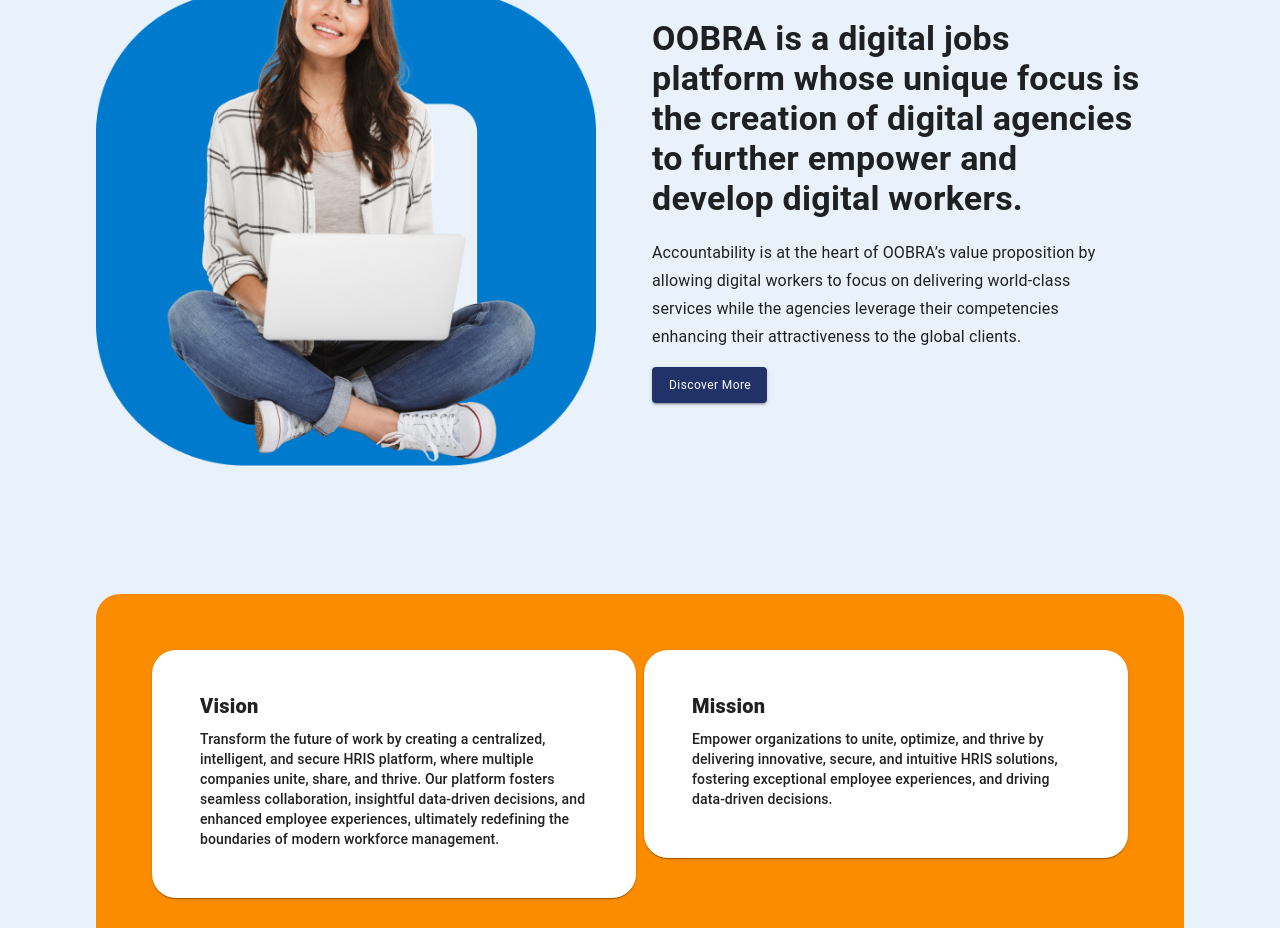
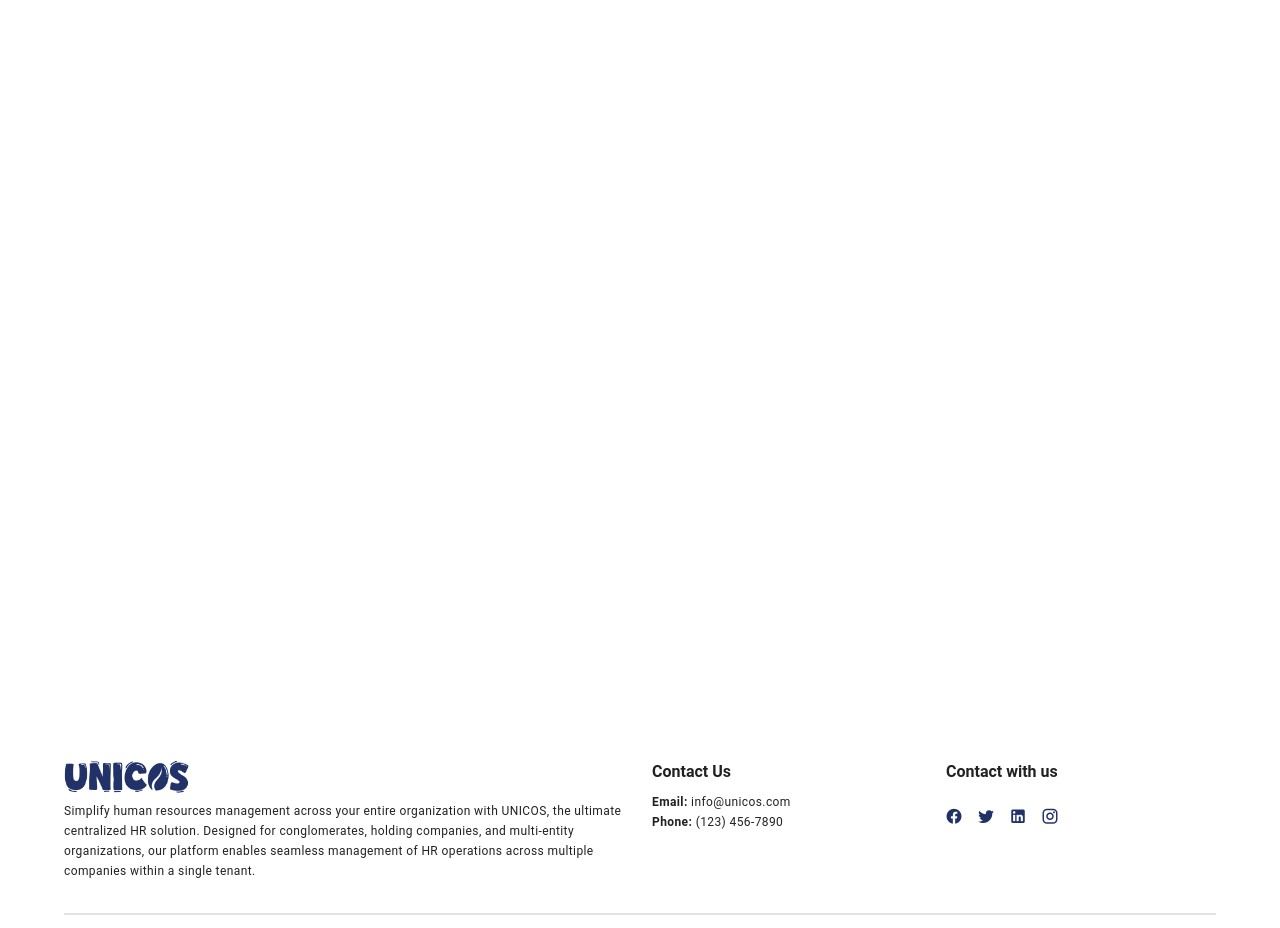
Before and after one commit to LordJato/unicos-web, a Nuxt app: page /about in a window 1280 px wide. Shown: the part 148-1076 px from the top of the page. Built offline with nearby package versions, Linux system fonts and the light colour scheme.

Commit message:
about page

```diff
--- a/pages/about.vue
+++ b/pages/about.vue
@@ -1,177 +1,6 @@
 <template>
   <div id="aboutPage">
-    <VContainer fluid class="pa-0">
-      <PageTitle title="About Us"></PageTitle>
-      <div :class="smAndDown ? '' : 'px-16'">
-        <div id="aboutMainSection" class="pt-6 pb-16 px-8">
-          <VRow justify="center" align="center">
-            <VCol cols="12" md="6" class="d-flex" :class="smAndDown ? 'justify-center' : 'justify-start'">
-              <VImg max-width="500" src="/img/about-us/main.png" />
-            </VCol>
-            <VCol cols="12" md="6">
-              <div :class="smAndDown ? '' : 'pr-10'" class="mt-5">
-                <h1 class="font-weight-bold text-h4">
-                  OOBRA is a digital jobs platform whose unique focus is the
-                  creation of digital agencies to further empower and develop
-                  digital workers.
-                </h1>
-                <div class="text-subtitle-1 mt-5" :class="smAndDown ? '' : 'pr-10'">
-                  Accountability is at the heart of OOBRA’s value proposition by
-                  allowing digital workers to focus on delivering world-class
-                  services while the agencies leverage their competencies
-                  enhancing their attractiveness to the global clients.
-                </div>
-                <div class="mt-4">
-                  <VBtn color="primary" class="text-caption">
-                    Discover More
-                  </VBtn>
-                </div>
-              </div>
-            </VCol>
-          </VRow>
-        </div>
-        <div id="aboutMissionAndVision" class="px-8 py-16">
-          <VSheet class="rounded-xl pa-16" color="warning">
-            <VRow>
-              <VCol cols="12" md="6" class="pa-0 pa-1">
-                <VCard class="rounded-xl pa-8">
-                  <VCardTitle class="font-weight-black text-h6">
-                    Vision
-                  </VCardTitle>
-                  <VCardText class="text-subtitle-2">
-                    Transform the future of work by creating a centralized, intelligent, and secure HRIS platform, where
-                    multiple companies unite, share, and thrive. Our platform fosters seamless collaboration, insightful
-                    data-driven decisions, and enhanced employee experiences, ultimately redefining the boundaries of
-                    modern workforce management.
-                  </VCardText>
-                </VCard>
-              </VCol>
-              <VCol cols="12" md="6" class="pa-0 pa-1">
-                <VCard class="rounded-xl pa-8">
-                  <VCardTitle class="font-weight-black text-h6">
-                    Mission
-                  </VCardTitle>
-                  <VCardText class="text-subtitle-2">
-                    Empower organizations to unite, optimize, and thrive by delivering innovative, secure, and intuitive
-                    HRIS solutions, fostering exceptional employee experiences, and driving data-driven decisions.
-                  </VCardText>
-                </VCard>
-              </VCol>
-            </VRow>
-          </VSheet>
-        </div>
-      </div>
-      <div id="aboutWhoWeAre" class="pt-16">
-        <VSheet class="rounded-bottom pa-16" width="100%" color="white-primary">
-          <VRow justify="center" align="center">
-            <VCol cols="3">
-              <VImg src="/img/about-us/who-we-are-left.png" />
-            </VCol>
-            <VCol cols="6" class="text-center">
-              <h1 class="font-weight-black">Who We Are</h1>
-              <div class="text-h6 px-2 mt-5">
-                We are a team of digital enthusiasts, visionaries, and
-                problem-solvers who share a passion for creating a platform that
-                truly serves the digital workforce. Our backgrounds span
-                technology, entrepreneurship, and design, and we bring a wealth
-                of experience to the table.
-              </div>
-            </VCol>
-            <VCol cols="3">
-              <VImg src="/img/about-us/who-we-are-right.png" />
-            </VCol>
-          </VRow>
-        </VSheet>
-      </div>
-      <h2 class="text-center font-weight-black pt-16 pb-10">
-        What Sets Us Apart
-      </h2>
-      <div :class="smAndDown ? '' : 'px-16'">
-        <div id="aboutSetsUsApart" class="py-6 px-8">
-          <VRow>
-            <VCol cols="12" md="4">
-              <VCard class="rounded-xl pa-5" hover>
-                <VCardTitle>
-                  <VSheet color="primary" class="rounded-xl pa-4 d-flex justify-center align-center" height="80"
-                    width="80">
-                    <VImg src="/img/about-us/tailored-for-digital-worker.svg" />
-                  </VSheet>
-                </VCardTitle>
-                <VCardText>
-                  <div class="font-weight-black my-2 text-subtitle-1">
-                    Tailored for Digital Workers
-                  </div>
-                  <div class="text-subtitle-2 font-weight-medium">
-                    OOBRA is built with the unique needs of digital workers in
-                    mind. We understand the challenges and aspirations of those
-                    in the digital workspace and have designed our platform to
-                    address them.
-                  </div>
-                </VCardText>
-              </VCard>
-            </VCol>
-            <VCol cols="12" md="4">
-              <VCard class="rounded-xl pa-5" hover>
-                <VCardTitle>
-                  <VSheet color="primary" class="rounded-xl pa-4 d-flex justify-center align-center" height="80"
-                    width="80">
-                    <VImg src="/img/about-us/dedicated-to-clients.svg" />
-                  </VSheet>
-                </VCardTitle>
-                <VCardText>
-                  <div class="font-weight-black my-2 text-subtitle-1">
-                    Dedicated to Clients
-                  </div>
-                  <div class="text-subtitle-2 font-weight-medium">
-                    OOBRA is built with the unique needs of digital workers in
-                    mind. We understand the challenges and aspirations of those
-                    in the digital workspace and have designed our platform to
-                    address them.
-                  </div>
-                </VCardText>
-              </VCard>
-            </VCol>
-            <VCol cols="12" md="4">
-              <VCard class="rounded-xl pa-5" hover>
-                <VCardTitle>
-                  <VSheet color="primary" class="rounded-xl pa-4 d-flex justify-center align-center" height="80"
-                    width="80">
-                    <VImg src="/img/about-us/community-driven.svg" />
-                  </VSheet>
-                </VCardTitle>
-                <VCardText>
-                  <div class="font-weight-black my-2 text-subtitle-1">
-                    Community-Driven
-                  </div>
-                  <div class="text-subtitle-2 font-weight-medium">
-                    OOBRA is more than a platform; it's a community. We believe
-                    in the power of collaboration and networking, and we've
-                    created a space where digital workers and clients come
-                    together to thrive.
-                  </div>
-                </VCardText>
-              </VCard>
-            </VCol>
-          </VRow>
-        </div>
-      </div>
-
-      <div class="d-flex justify-center pt-16">
-        <div class="text-center text-subtitle-2 font-weight-bold" style="max-width: 34%">
-          At OOBRA, we believe that the future of work is digital. In a rapidly
-          evolving world, where flexibility, innovation, and talent know no
-          boundaries, we're here to bridge the gap between digital workers and
-          clients.
-        </div>
-      </div>
-      <div class="text-center py-16">
-        <div class="text-h4 text-primary my-5">Ready to get started?</div>
-        <div>
-          <v-btn size="large" class="text-body-1 mb-5 px-9" color="primary">Sign up now</v-btn>
-        </div>
-        <div>or explore our <a href="#">opportunities</a></div>
-      </div>
-    </VContainer>
+   <h1>About</h1>
   </div>
 </template>
 
```
